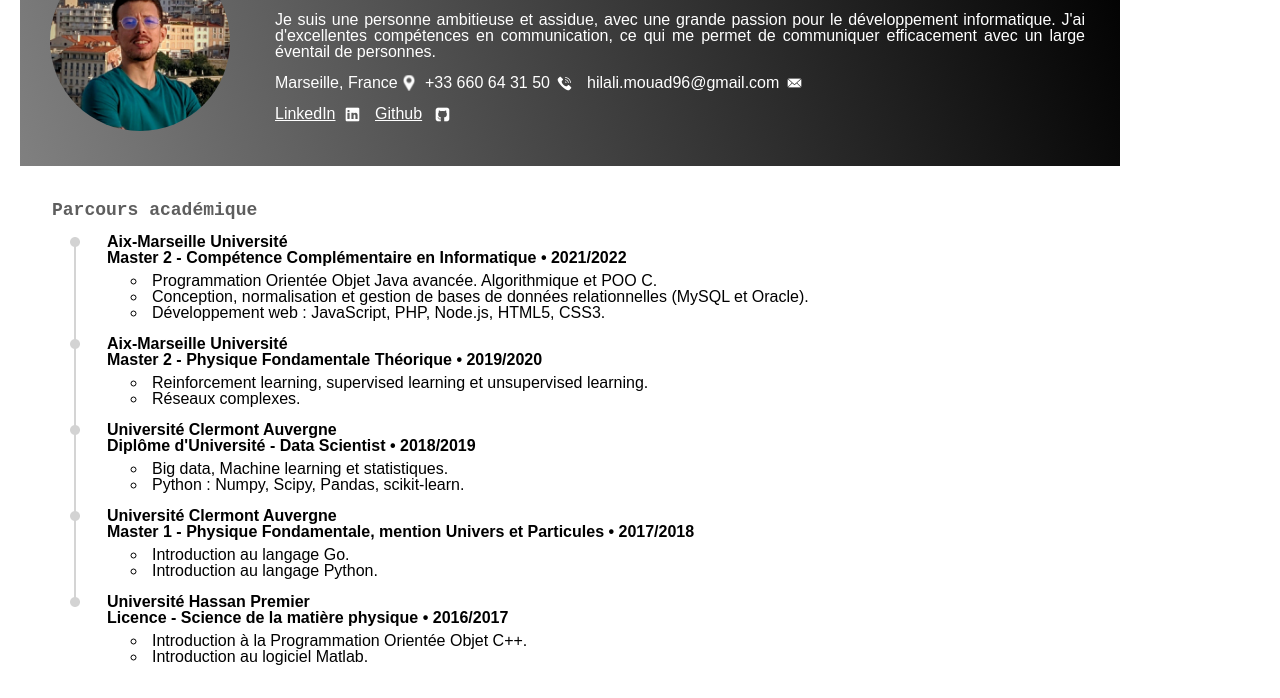
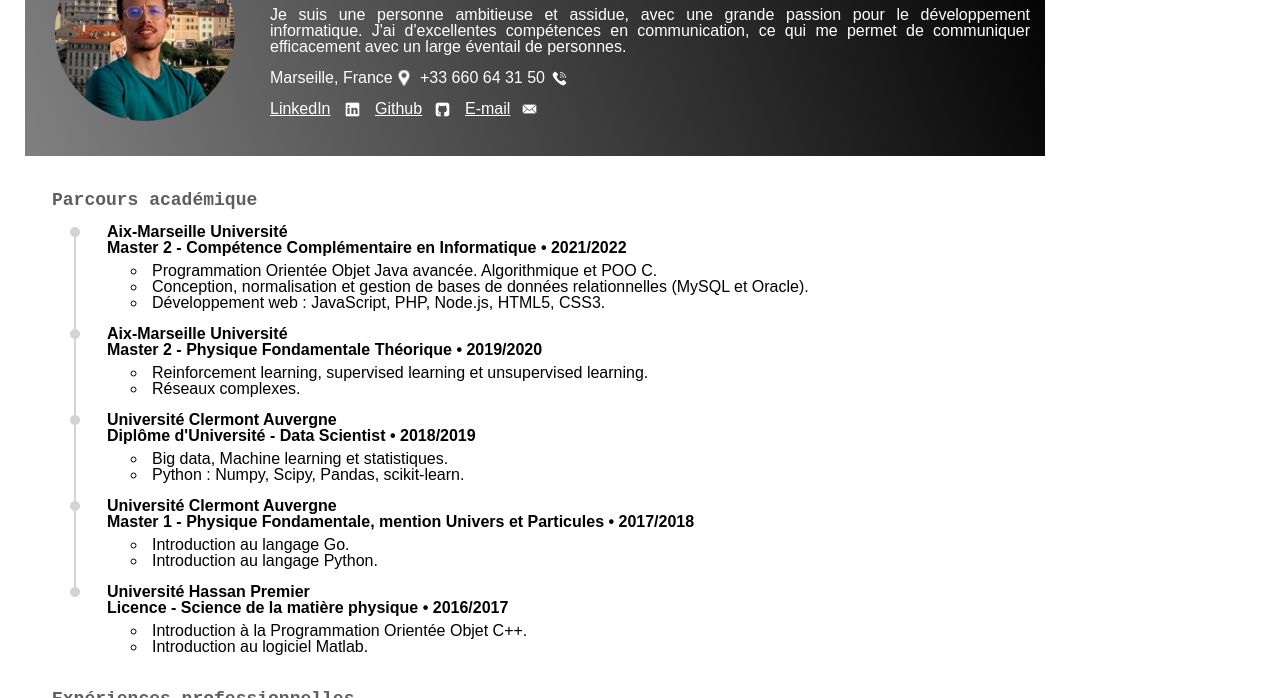
Before and after one commit to MoHilali/Mouad-Hilali-Resume, a plain HTML site: page CV_mo.html in a window 1280 px wide. Shown: the part 104-802 px from the top of the page. Drawn offline with Linux system fonts and the light colour scheme.

Commit message:
modified email span to a link(hyperlink), included all elements at the head of the resume in one div, changed css positions alterned between absolute and relative for a better change flexibility and modified the width, height, top and left for multiple divs. added transition lines for inter-browser compatibility.

```diff
--- a/CV_mo.css
+++ b/CV_mo.css
@@ -1,14 +1,39 @@
+#intro {
+     position: relative;
+     margin: 10px 25px;
+     width: 1020px;
+     height: 270px;
+     font-family: sans-serif;
+     text-align: justify;
+     color: white;
+}
+
 #headbg {
      position: absolute;
-     width: 1100px;
+     width: inherit;
      height: 250px;
-     top: 20px;
-     left: 20px;
      background: -webkit-linear-gradient(70deg, grey, black);
      background: -moz-linear-gradient(70deg, grey, black);
      background: -o-linear-gradient(70deg, grey, black);
      background: linear-gradient(70deg, grey, black);
+}
+
+#picture {
+     position: absolute;
+     top: 35px;
+     left: 30px;
+}
+
+#name {
      color: white;
+     font-size: 30px;
+     font-family: "Helvetica", sans-serif;
+}
+
+#info{
+     position: absolute;
+     left: 230px;
+     top:10px;
 }
 
 #location {
@@ -27,19 +52,26 @@
 }
 
 #email {
-     width: 215px;
+     width: 72px;
      float: left;
      display: inline-block;
      padding-left: 15px;
      background: url(icons/email.png) right center no-repeat;
+     transition: font-size 0.2s ease;
+     -webkit-transition: font-size 0.2s ease;
+     -moz-transition: font-size 0.2s ease;
+     -o-transition: font-size 0.2s ease;
 }
 
 #linkedin {
-     width: 85px;
+     width: 90px;
      float: left;
      display: inline-block;
      background: url(icons/linkedIn.png) right center no-repeat;
-     -webkit-transition: font-size 0.3s ease;
+     transition: font-size 0.2s ease;
+     -webkit-transition: font-size 0.2s ease;
+     -moz-transition: font-size 0.2s ease;
+     -o-transition: font-size 0.2s ease;
 }
 
 #github {
@@ -48,46 +80,24 @@
      display: inline-block;
      padding-left: 15px;
      background: url(icons/github.png) right center no-repeat;
-     -webkit-transition: font-size 0.3s ease;
-}
-
-#picture {
-     position: absolute;
-     top: 55px;
-     left: 50px;
-}
-
-#name {
-     position: absolute;
-     top: 25px;
-     left: 260px;
-     color: white;
-     font-size: 30px;
-     font-family: "Helvetica", sans-serif;
-}
-
-#intro {
-     position: absolute;
-     top: 70px;
-     left: 260px;
-     width: 840px;
-     font-family: sans-serif;
-     text-align: justify;
-     color: white;
+     transition: font-size 0.2s ease;
+     -moz-transition: font-size 0.2s ease;
+     -o-transition: font-size 0.2s ease;
+     -webkit-transition: font-size 0.2s ease;
 }
 
 #lineed {
      position: absolute;
      width: 2px;
      height: 360px;
-     top: 347px;
-     left: 74px;
+     top: 40px;
+     left: 67px;
      background-color: rgb(212, 212, 212);
 }
 
 #Education {
-     position: absolute;
-     top: 290px;
+     position: relative;
+     margin-bottom: 20px;
      left: 7px;
      width: 1000px;
      font-family: sans-serif;
@@ -98,14 +108,14 @@
      position: absolute;
      width: 2px;
      height: 315px;
-     top: 845px;
-     left: 74px;
+     top: 40px;
+     left: 67px;
      background-color: rgb(212, 212, 212);
 }
 
 #Exp {
-     position: absolute;
-     top: 790px;
+     position: relative;
+     margin-bottom: 20px;
      left: 7px;
      width: 1000px;
      font-family: sans-serif;
@@ -115,24 +125,23 @@
 #lineproj {
      position: absolute;
      width: 2px;
-     height: 370px;
-     top: 1390px;
-     left: 74px;
+     height: 365px;
+     top: 40px;
+     left: 67px;
      background-color: rgb(212, 212, 212);
 }
 
 #Projets {
-     position: absolute;
-     top: 1340px;
+     position: relative;
+     margin-bottom: 20px;
      left: 7px;
-     width: 1000px;
+     width: 1020px;
      font-family: sans-serif;
      color: black
 }
 
 #Competence {
-     position: absolute;
-     top: 1850px;
+     position: relative;
      left: 7px;
      width: 1000px;
      font-family: sans-serif;
@@ -174,7 +183,7 @@
      padding: 30px;
 }
 
-p{
+p {
      margin: 15px;
 }
 
@@ -184,7 +193,7 @@ img.idpic {
      border-radius: 50%;
 }
 
-.sectionTitles{
+.sectionTitles {
      font-weight: bold;
      font-size: 18px;
      font-family: monospace;
@@ -192,7 +201,7 @@ img.idpic {
      color: rgb(94, 94, 94);
 }
 
-.subTitle{
+.subTitle {
      font-weight: 550;
 }
 
@@ -200,7 +209,7 @@ img.idpic {
      font-style: oblique;
 }
 
-p.competence{
+p.competence {
      font-weight: bold;
 }
 
@@ -226,7 +235,7 @@ ul.mainlist {
      padding: 0px 5px;
 }
 
-.sublist{
+.sublist {
      padding-top: 7px;
 }
 
@@ -239,6 +248,6 @@ a:visited {
 }
 
 a:hover {
-     color: cyan;
+     color: rgb(104, 214, 165);
      font-size: 18px;
 }
--- a/CV_mo.html
+++ b/CV_mo.html
@@ -11,6 +11,7 @@
 
 <body>
 
+     <div id="intro">
           <div id="headbg">
           </div>
 
@@ -18,23 +19,23 @@
                <img class="idpic" src="mouad.jpg">
           </div>
 
+          <div id="info">
                <p id="name"> Mouad HILALI </pp>
-
-     <div id="intro">
                <p> 25 ans </p>
                <p> Je suis une personne ambitieuse et assidue, avec une grande passion pour le développement informatique.
                     J'ai d'excellentes compétences en communication, ce qui me permet de communiquer efficacement avec un large éventail de personnes.
                </p>
-          <p> <span id="location">Marseille, France </span>&emsp;&ensp;<span id="phoneNumber">+33 660 64 31 50</span> &emsp;&emsp; <span id="email">hilali.mouad96@gmail.com</span></p>
+               <p> <span id="location">Marseille, France </span>&emsp;&ensp;<span id="phoneNumber">+33 660 64 31 50</span></p>
                <p>
                     <a id="linkedin" href="https://www.linkedin.com/in/mouad-hilali-986524179/">LinkedIn</a>&emsp;&emsp;
                     <a id="github" href="https://github.com/MoHilali">Github </a>
+                    <a id="email" href="mailto:hilali.mouad96@gmail.com">E-mail</a>
                </p>
           </div>
+     </div>
 
+     <div id="Education">
           <div id="lineed"></div>
-     <div id="Education">
-          <ul>
           <p class="sectionTitles">Parcours académique</p>
           <ul class="mainlist">
                <li>
@@ -91,12 +92,11 @@
                     </div>
                </li>
           </ul>
-          </ul>
+
      </div>
 
+     <div id="Exp">
           <div id="lineexp"> </div>
-     <div id="Exp">
-          <ul>
           <p class="sectionTitles">Expériences professionnelles</p>
           <ul class="mainlist">
                <li>
@@ -151,15 +151,15 @@
                          <ul>
                               <li>SQL : Oracle, MySQL</li>
                               <li>NoSQL : MongoDB</li>
+                              <li>Python : Pandas</li>
                          </ul>
                     </div>
                </li>
           </ul>
-          </ul>
      </div>
 
+     <div id="Projets">
           <div id="lineproj"> </div>
-     <div id="Projets">
           <ul>
                <p class="sectionTitles">Projets</p>
                <ul class="mainlist">
@@ -232,7 +232,7 @@
                     <p class="competence">Programmation</p>
                     <ul>
                          <li class="competence"> Java, JavaScript, Python, C/C++, Go</li>
-                         <li class="competence"> JQuery, HTML5, CSS3 (Flexbox, Grid & SASS)</li>
+                         <li class="competence"> JQuery, HTML5, CSS3 (Flexbox, Grid & SASS), JSON, Ajax</li>
                          <li class="competence"> PHP, Oracle, MySQL, postgreSQL </li>
                          <li class="competence"> Linux(Bash), Git/(Github, Bitbucket), LateX</li>
                     </ul>
```
Lines whose indentation alone changed are shown as unchanged.
